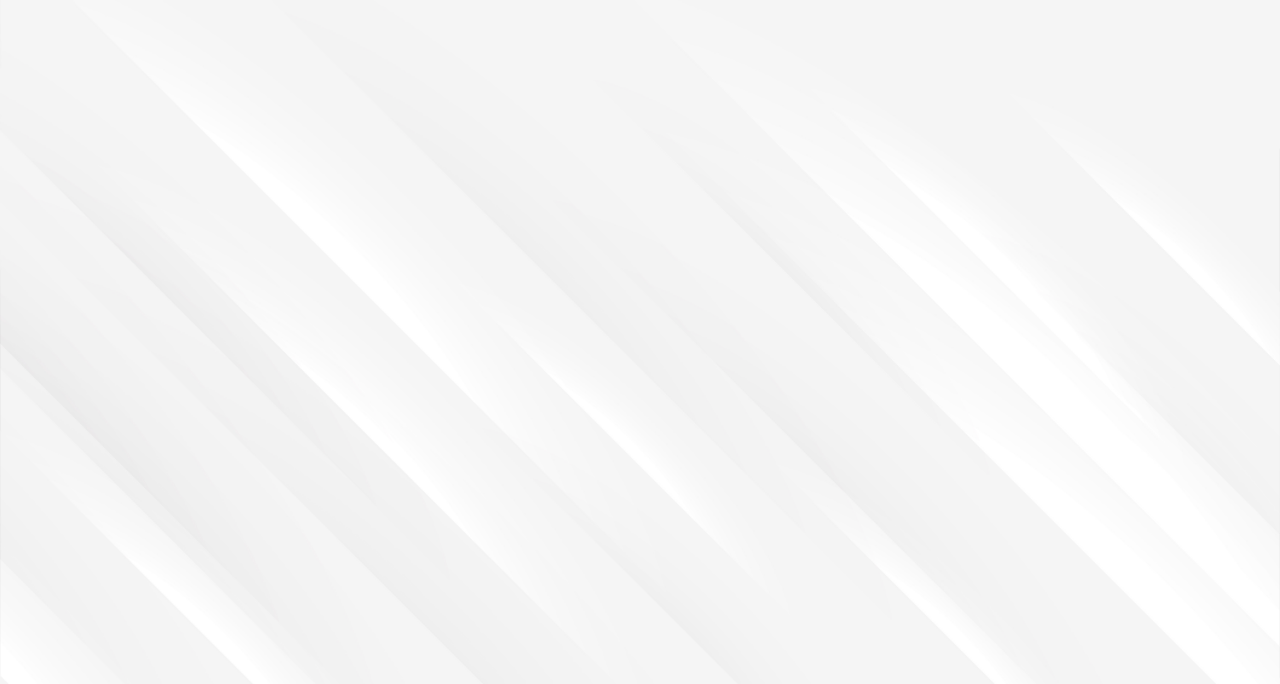
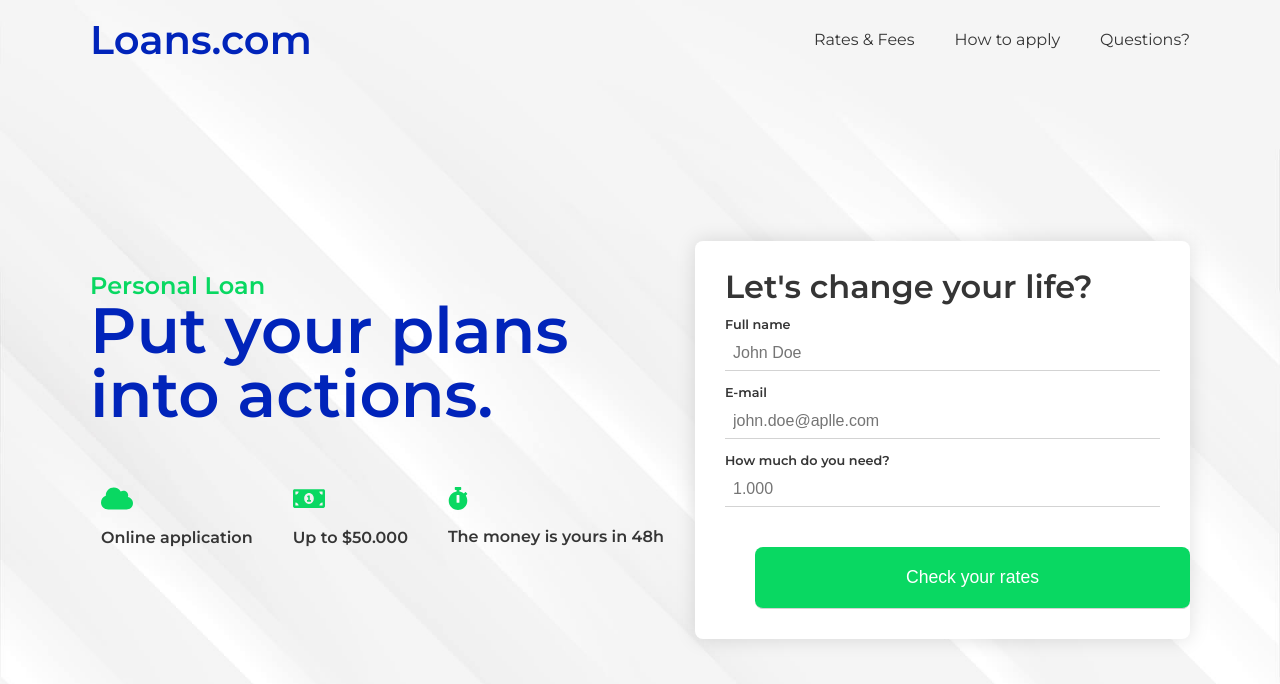
Before and after one commit to klaudiuszfraj/loans, a plain HTML site: page index.html in a window 1280 px wide. Drawn offline with Linux system fonts and the light colour scheme.

Commit message:
add fonts, font awesome

```diff
--- a/css/main.css
+++ b/css/main.css
@@ -3,12 +3,144 @@
     --accent-color: rgb(9, 216, 98);
     --text-color: rgb(53, 53, 53);
 }
+*{
+    box-sizing: border-box;
+    color: var(--text-color);
+}
+a{
+    text-decoration: none;
+}
 body{
-    background-image: url("../images/bg.jpg");
+    background-image: url("../images/background.jpg");
     height: 100vh;
     background-size: cover;
     background-position: center;
     background-repeat: no-repeat;
     font-family: 'Montserrat', sans-serif;
+}
+.container{
+    max-width: 1100px;
+    width: 100%;
+    margin: 0 auto;
+}
+header{
+    height: 80px;
+    display: flex;
+    justify-content: space-between;
+    align-items: center;
+}
+.header a{
+    font-size: 2.5rem;
+    font-weight: 700;
+    color: var(--main-color);
+}
+nav ul{
+    display: flex;
+    justify-content: center;
+    align-items: center;
+}
+ul a{
+    margin-left: 40px;
+}
+ul a:hover{
+    color: var(--main-color);
+}
+/*main content*/
+main{
+    height: calc(100vh - 80px);
+    display: flex;
+    justify-content: center;
+    align-items: center;
+}
+.main__content{
+    display: flex;
+    justify-content: space-between;
+    align-items: center;
+}
+.into__info{
+    display: flex;
+    flex-direction: column;
+    justify-content: center;
+    align-items: flex-start;
+}
+.into__info h1{
+    font-size: 1.5rem;
+    font-weight: 700;
+    color: var(--accent-color);
+}
+.into__info h2{
+    font-size: 4rem;
+    font-weight: 700;
+    color: var(--main-color);
+}
+.into__info div{
+    display: flex;
+    justify-content: center;
+    align-items: center;
+    font-size: 1rem;
+    font-weight: 600;
+    width: 100%;
+}
+.into__info div p{
+    margin: 60px 20px;
+}
+.into__info div p:first-child{
+    margin-left: 0;
+}
+.icons__item::before{
+    content: url("../images/cloud-solid.svg");
+    width: 2rem;
+    display: block;
+    filter: invert(70%) sepia(38%) saturate(5152%) hue-rotate(99deg) brightness(101%) contrast(93%);
+    margin-bottom: 1rem;
+}
+.icons__item:nth-child(2)::before{
+    content: url("../images/money-bill-alt-solid.svg");
+}
+.icons__item:nth-child(3)::before{
+    content: url("../images/stopwatch-solid.svg");
+    width: 20px;
+}
+.intro__form{
+    padding: 30px;
+    display: flex;
+    flex-direction: column;
+    align-items: flex-start;
+    background-color: #fff;
+    box-shadow: 0 0 20px rgba(0, 0, 0, .13);
+    border-radius: 8px;
+    min-width: 45%;
+}
+.intro__form h2{
+    font-size: 2rem;
+    font-weight: 700;
+}
+.intro__form form{
+    display: flex;
+    flex-direction: column;
+    width: 100%;
+    justify-content: center;
+    align-items: flex-start;
+}
 
+.intro__form label{
+    font-weight: 600;
+    font-size: .8rem;
+    margin-bottom: 4px;
+    margin-top: 1rem;
 }
+.intro__form input{
+    padding: 8px;
+    width: 100%;
+    border: none;
+    border-bottom: 1px solid lightgrey;
+}
+.intro__form input[type="submit"]{
+    margin: 40px 30px;
+    margin-bottom: 0;
+    padding: 20px 30px;
+    background-color: var(--accent-color);
+    border-radius: 8px;
+    color: #fff;
+    font-size: 1.1rem;
+}
--- a/index.html
+++ b/index.html
@@ -8,10 +8,46 @@
   <link rel="stylesheet" href="css/reset.css">
   <link rel="stylesheet" href="css/main.css">
   <link href="https://fonts.googleapis.com/css2?family=Montserrat:ital,wght@0,400;0,600;1,700&display=swap" rel="stylesheet">
-  <link rel="stylesheet" href="https://cdnjs.cloudflare.com/ajax/libs/font-awesome/5.9.0/css/all.min.css"/>
-  <title>Loans</title>
 </head>
 <body>
-
+<header class="container">
+  <div class="header">
+    <a href="#">
+      Loans.com
+    </a>
+  </div>
+  <nav>
+    <ul>
+      <li><a href="#">Rates & Fees</a></li>
+      <li><a href="#">How to apply</a></li>
+      <li><a href="#">Questions?</a></li>
+    </ul>
+  </nav>
+</header>
+<main class="container">
+  <div class="main__content">
+    <div class="into__info">
+      <h1>Personal Loan</h1>
+      <h2>Put your plans into actions.</h2>
+      <div>
+        <p class="icons__item">Online application</p>
+        <p class="icons__item">Up to $50.000</p>
+        <p class="icons__item">The money is yours in 48h</p>
+      </div>
+    </div>
+    <div class="intro__form">
+      <h2>Let's change your life?</h2>
+      <form action="#">
+        <label for="name">Full name</label>
+        <input type="text" id="name" placeholder="John Doe">
+        <label for="email">E-mail</label>
+        <input type="email" id="email" placeholder="john.doe@aplle.com">
+        <label for="money">How much do you need?</label>
+        <input type="email" id="money" placeholder="1.000">
+        <input type="submit" value="Check your rates">
+      </form>
+    </div>
+  </div>
+</main>
 </body>
 </html>
```
Also changed, not shown: images/background.jpg (added), images/cloud-solid.svg (added), images/layout-plan.jpg (added), images/layout.png (added), images/money-bill-alt-solid.svg (added), images/stopwatch-solid.svg (added), 1 other file.
